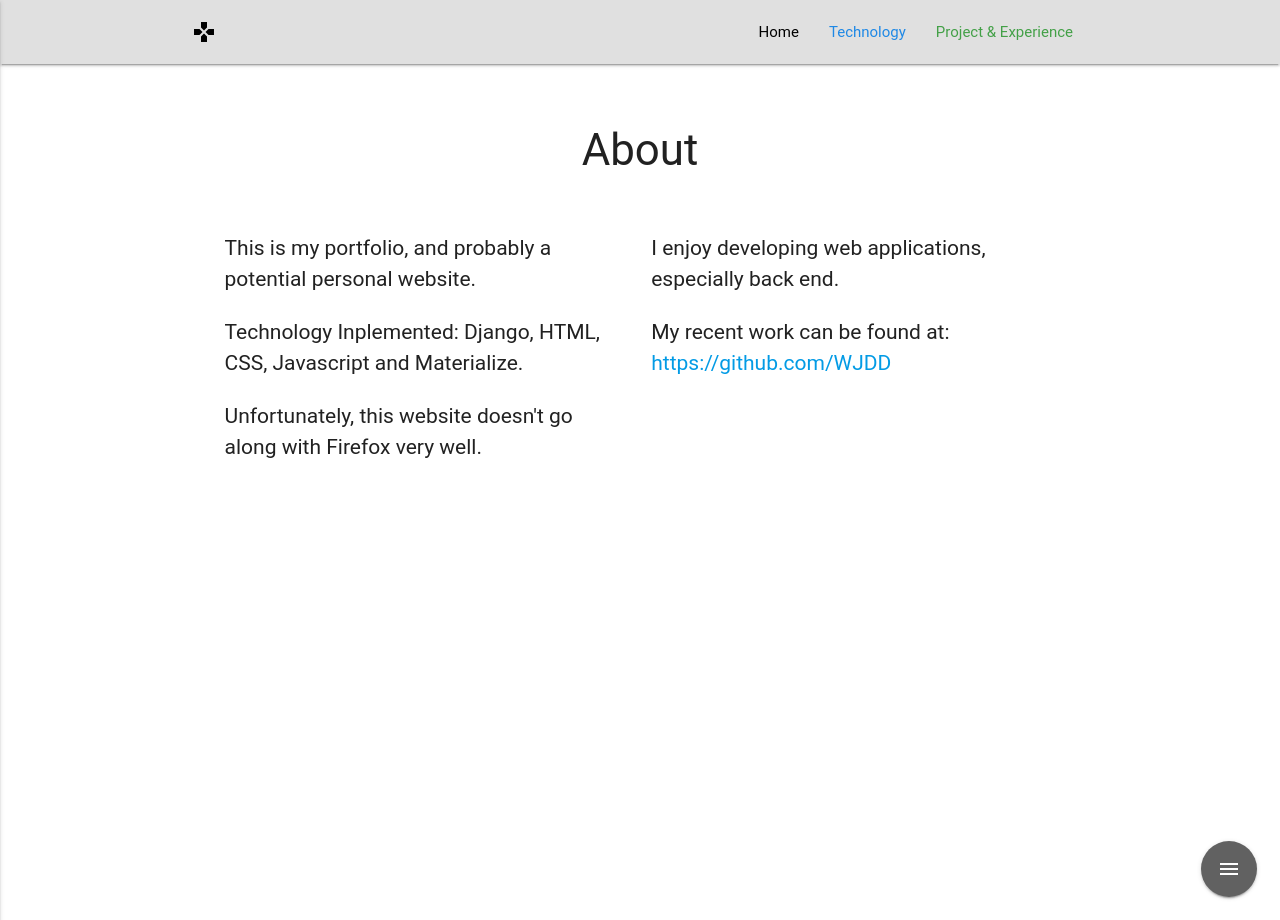
After one commit to WJDD/Portfolio, a Django app: page /about/ in a window 1280 px wide. The commit adds this page. Run offline with Django 3.2, Linux system fonts and the light colour scheme; some libraries are stand-ins or nearby versions; some web fonts are replaced.

Commit message:
complete about page

```diff
--- /dev/null
+++ b/port/templates/port/about.html
@@ -0,0 +1,35 @@
+{% extends 'port/base.html' %}
+{% load staticfiles %}
+
+{% block content %}
+
+
+<div id="about">
+
+  <div class="center-align" style="padding-top:40px">
+    <h3>About</h3>
+  </div>
+
+  <div class="row" style="padding-top:20px">
+    <div class="col m2">
+    </div>
+    <div class="col m4">
+      <p style="font-size:140%;">This is my portfolio, and probably a potential personal website.</p>
+      <p style="font-size:140%;">Technology Inplemented: Django, HTML, CSS, Javascript and Materialize.</p>
+      <p style="font-size:140%;">Unfortunately, this website doesn't go along with Firefox very well.</p>
+    </div>
+    <div class="col m4">
+      <p style="font-size:140%;">I enjoy developing web applications, especially back end.</p>
+      <p style="font-size:140%;">My recent work can be found at: <a href="https://github.com/WJDD" target="_blank">https://github.com/WJDD</a>
+    </div>
+    <div class="col m2">
+    </div>
+  </div>
+
+
+
+</div>
+
+
+
+{% endblock content %}
--- a/port/templates/port/base.html
+++ b/port/templates/port/base.html
@@ -19,8 +19,8 @@
             <a href="{% url 'home' %}" class="brand-logo"><i class="large material-icons"><span class="black-text">games</span></i></a>
             <ul id="nav-mobile" class="right hide-on-med-and-down">
               <li><a href="{% url 'home' %}"><span class="black-text">Home</a></li>
-              <li><a href="#technology"><span class="blue-text text-lighten-2">Technology</span></a></li>
-              <li><a href="#p&e"><span class="orange-text text-lighten-2">Project & Experience</span></a></li>
+              <li><a href="{% url 'home' %}#technology"><span class="blue-text text-darken-1">Technology</span></a></li>
+              <li><a href="{% url 'home' %}#p&e"><span class="green-text text-darken-1">Project & Experience</span></a></li>
             </ul>
           </div>
         </div>
@@ -31,16 +31,16 @@
     <ul id="slide-out" class="side-nav">
       <li>
         <div class="user-view grey darken-2" style="padding-top:20px; width:100%">
-        <p href="" style="height:auto;" class="center-align"><img class="circle responsive-img" img src="{% static "image/Wenjing.jpg" %}" alt="My image" style="height:150px;"/></p>
-        <p href="" class="center-align"><span class="white-text name">Wenjing Zhu</span></p>
-        <p href="" class="center-align"><span class="white-text email">475317147z@gmail.com</span></p>
+          <p href="" style="height:auto;" class="center-align"><img class="circle responsive-img" img src="{% static "image/Wenjing.jpg" %}" alt="My image" style="height:150px;"></p>
+          <p href="" class="center-align"><span class="white-text name">Wenjing Zhu</span></p>
+          <p href="" class="center-align"><span class="white-text email">475317147z@gmail.com</span></p>
         </div>
       </li>
       <li><a href="{% url 'home' %}"><i class="material-icons">home</i>Home</a></li>
-      <li><a href=""><i class="material-icons">info</i>About</a></li>
+      <li><a href="{% url 'about' %}"><i class="material-icons">info</i>About</a></li>
       <li><div class="divider"></div></li>
-      <li><a class="subheader">Subheader</a></li>
-      <li><a class="waves-effect" href="#!">Third Link With Waves</a></li>
+      <!--<li><a class="subheader">Subheader</a></li>
+      <li><a class="waves-effect" href="#!">Third Link With Waves</a></li>-->
     </ul>
   <div class="fixed-action-btn">
     <a data-activates="slide-out" class="btn-floating btn-large waves-effect waves-light grey darken-2"><i class="material-icons">menu</i></a>
--- a/port/urls.py
+++ b/port/urls.py
@@ -3,4 +3,5 @@ from . import views
 
 urlpatterns = [
     url(r'^$', views.home, name='home'),
+    url(r'^about/$', views.about, name='about'),
 ]
--- a/port/views.py
+++ b/port/views.py
@@ -6,3 +6,6 @@ from django.shortcuts import render
 # Create your views here.
 def home(request):
     return render(request, 'port/home.html', {})
+
+def about(request):
+    return render(request, 'port/about.html', {})
```
Also changed, not shown: port/templates/port/home.html (+18 -18 lines), README.txt (added), port/static/image/smallBackground.jpg (added), 2 other files.
